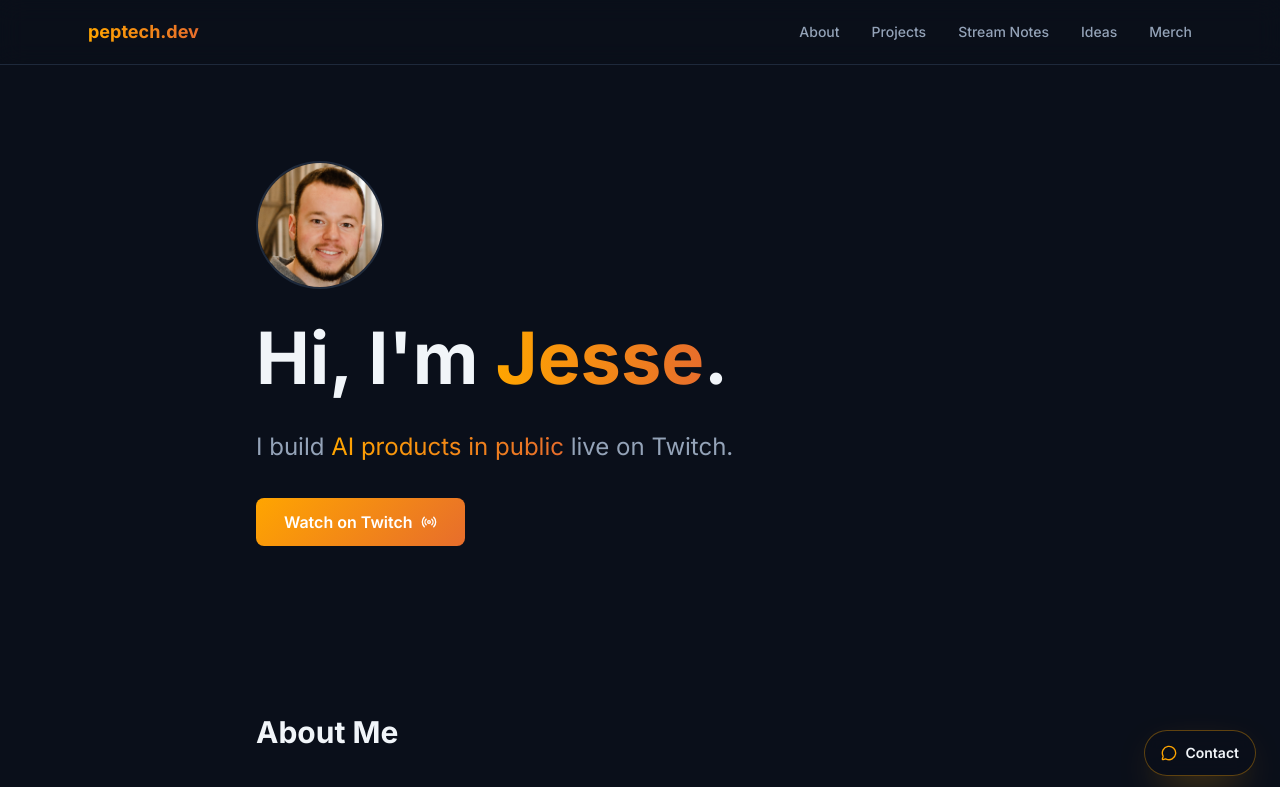
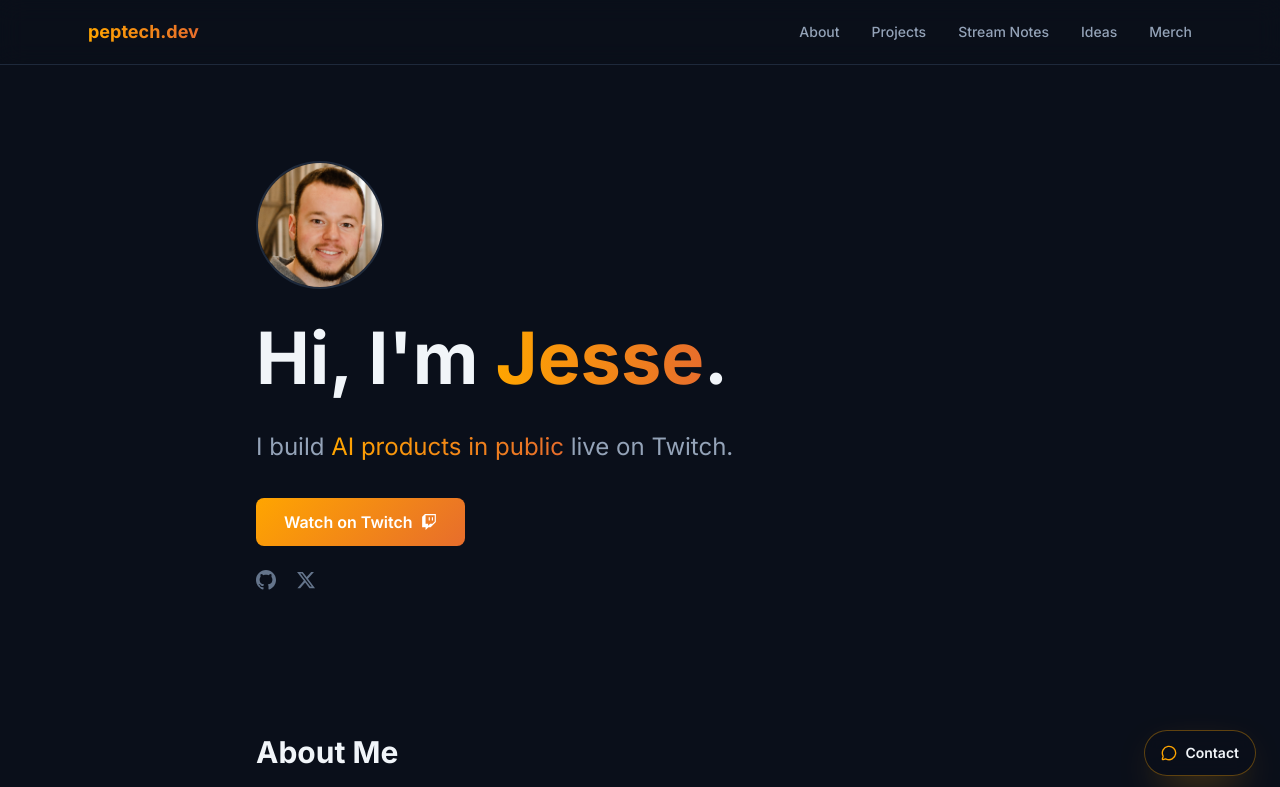
Before and after one commit to JessePeplinski/peptech.dev, a Next.js app: page / in a window 1280 px wide. Shown: the top 787 px of the page. Built offline with nearby package versions, Linux system fonts and the light colour scheme.

Commit message:
Refine developer hub social links

```diff
--- a/src/app/page.tsx
+++ b/src/app/page.tsx
@@ -1,6 +1,7 @@
 import Image from "next/image";
 import Link from "next/link";
-import { Radio } from "lucide-react";
+import { BrandIcon } from "@/components/brand-icons";
+import { SocialIconLinks } from "@/components/social-icon-links";
 import {
   activeStreamProjects,
   siteLinks,
@@ -40,9 +41,11 @@
               className="btn-gradient"
             >
               Watch on Twitch
-              <Radio className="h-4 w-4" aria-hidden="true" />
+              <BrandIcon name="twitch" className="h-4 w-4" />
             </a>
           </div>
+
+          <SocialIconLinks />
         </div>
       </section>
 
--- /dev/null
+++ b/src/components/brand-icons.tsx
@@ -0,0 +1,43 @@
+type BrandIconProps = {
+  name: "github" | "twitch" | "x";
+  className?: string;
+};
+
+export function BrandIcon({ name, className = "h-5 w-5" }: BrandIconProps) {
+  if (name === "github") {
+    return (
+      <svg
+        className={className}
+        fill="currentColor"
+        viewBox="0 0 24 24"
+        aria-hidden="true"
+      >
+        <path d="M12 0c-6.626 0-12 5.373-12 12 0 5.302 3.438 9.8 8.207 11.387.599.111.793-.261.793-.577v-2.234c-3.338.726-4.033-1.416-4.033-1.416-.546-1.387-1.333-1.756-1.333-1.756-1.089-.745.083-.729.083-.729 1.205.084 1.839 1.237 1.839 1.237 1.07 1.834 2.807 1.304 3.492.997.107-.775.418-1.305.762-1.604-2.665-.305-5.467-1.334-5.467-5.931 0-1.311.469-2.381 1.236-3.221-.124-.303-.535-1.524.117-3.176 0 0 1.008-.322 3.301 1.23.957-.266 1.983-.399 3.003-.404 1.02.005 2.047.138 3.006.404 2.291-1.552 3.297-1.23 3.297-1.23.653 1.653.242 2.874.118 3.176.77.84 1.235 1.911 1.235 3.221 0 4.609-2.807 5.624-5.479 5.921.43.372.823 1.102.823 2.222v3.293c0 .319.192.694.801.576 4.765-1.589 8.199-6.086 8.199-11.386 0-6.627-5.373-12-12-12z" />
+      </svg>
+    );
+  }
+
+  if (name === "twitch") {
+    return (
+      <svg
+        className={className}
+        fill="currentColor"
+        viewBox="0 0 24 24"
+        aria-hidden="true"
+      >
+        <path d="M11.571 4.714h1.715v5.143h-1.715zm4.715 0H18v5.143h-1.714zM6 0 1.714 4.286v15.428h5.143V24l4.286-4.286h3.428L22.286 12V0zm14.571 11.143-3.428 3.428h-3.429l-3 3v-3H6.857V1.714h13.714z" />
+      </svg>
+    );
+  }
+
+  return (
+    <svg
+      className={className}
+      fill="currentColor"
+      viewBox="0 0 24 24"
+      aria-hidden="true"
+    >
+      <path d="M18.244 2.25h3.308l-7.227 8.26 8.502 11.24H16.17l-5.214-6.817L4.99 21.75H1.68l7.73-8.835L1.254 2.25H8.08l4.713 6.231zm-1.161 17.52h1.833L7.084 4.126H5.117z" />
+    </svg>
+  );
+}
--- a/src/components/site-footer.tsx
+++ b/src/components/site-footer.tsx
@@ -1,46 +1,8 @@
-import { siteLinks, socialLinks } from "@/lib/site";
-
 export function SiteFooter() {
   return (
     <footer className="border-t border-border bg-background">
-      <div className="mx-auto flex max-w-6xl flex-col items-center justify-between gap-6 px-6 py-12 md:flex-row">
-        <div className="flex items-center gap-6">
-          {socialLinks.map((item) => {
-            const Icon = item.icon;
-            return (
-              <a
-                key={item.href}
-                href={item.href}
-                target="_blank"
-                rel="noreferrer"
-                className="text-[var(--color-text-muted)] transition-colors hover:text-[var(--color-text-primary)]"
-                aria-label={item.label}
-              >
-                <Icon className="h-5 w-5" aria-hidden={true} />
-              </a>
-            );
-          })}
-        </div>
-
+      <div className="mx-auto flex max-w-6xl justify-center px-6 py-12 md:justify-end">
         <div className="text-center text-sm text-[var(--color-text-muted)] md:text-right">
-          <div className="mb-2 flex flex-wrap justify-center gap-4 md:justify-end">
-            <a
-              href={siteLinks.personal}
-              target="_blank"
-              rel="noreferrer"
-              className="text-brand-orange underline transition-all hover:brightness-125"
-            >
-              Personal site
-            </a>
-            <a
-              href={siteLinks.pepTechStudios}
-              target="_blank"
-              rel="noreferrer"
-              className="text-brand-orange underline transition-all hover:brightness-125"
-            >
-              Business site
-            </a>
-          </div>
           <p>&copy; {new Date().getFullYear()} Jesse Peplinski.</p>
         </div>
       </div>
--- /dev/null
+++ b/src/components/social-icon-links.tsx
@@ -0,0 +1,25 @@
+import { BrandIcon } from "@/components/brand-icons";
+import { socialLinks } from "@/lib/site";
+
+type SocialIconLinksProps = {
+  className?: string;
+};
+
+export function SocialIconLinks({ className = "" }: SocialIconLinksProps) {
+  return (
+    <div className={`flex items-center gap-5 ${className}`}>
+      {socialLinks.map((item) => (
+        <a
+          key={item.href}
+          href={item.href}
+          target="_blank"
+          rel="noreferrer"
+          className="text-[var(--color-text-muted)] transition-colors hover:text-[var(--color-text-primary)]"
+          aria-label={item.label}
+        >
+          <BrandIcon name={item.icon} />
+        </a>
+      ))}
+    </div>
+  );
+}
--- a/src/lib/site.ts
+++ b/src/lib/site.ts
@@ -1,5 +1,3 @@
-import { Code2, IdCard, MessagesSquare, Radio } from "lucide-react";
-
 export const siteLinks = {
   twitch: "https://www.twitch.tv/peptechdev",
   devDadTwitch: "https://www.twitch.tv/thedevdad",
@@ -23,11 +21,9 @@
 ];
 
 export const socialLinks = [
-  { href: siteLinks.twitch, label: "Twitch", icon: Radio },
-  { href: siteLinks.github, label: "GitHub", icon: Code2 },
-  { href: siteLinks.linkedin, label: "LinkedIn", icon: IdCard },
-  { href: siteLinks.x, label: "X", icon: MessagesSquare },
-];
+  { href: siteLinks.github, label: "GitHub", icon: "github" },
+  { href: siteLinks.x, label: "X", icon: "x" },
+] as const;
 
 export type Project = {
   name: string;
```
Also changed, not shown: 2 other files (tests, documents, lock files or other folders).
